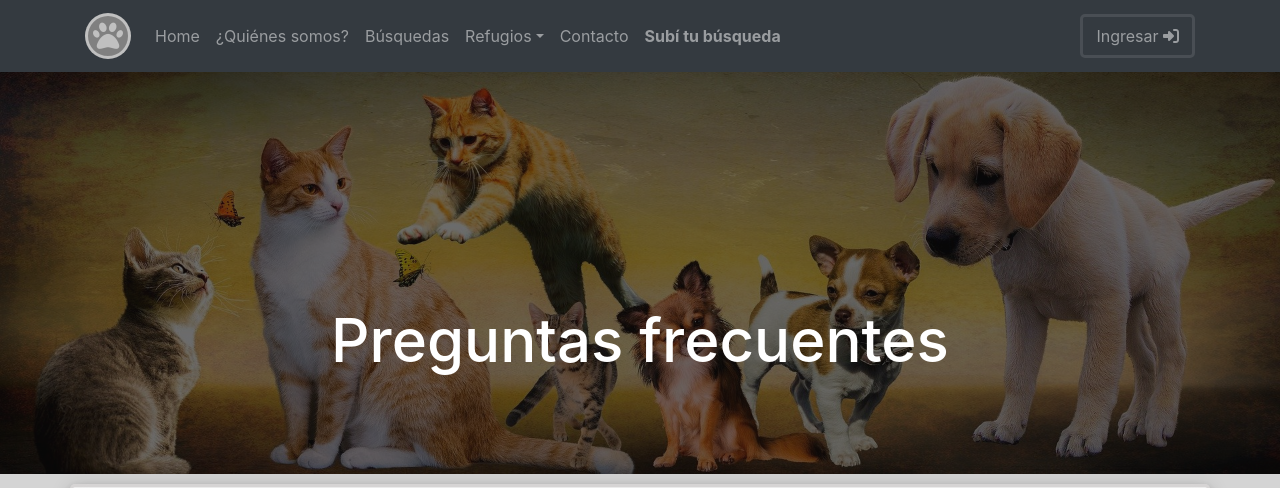
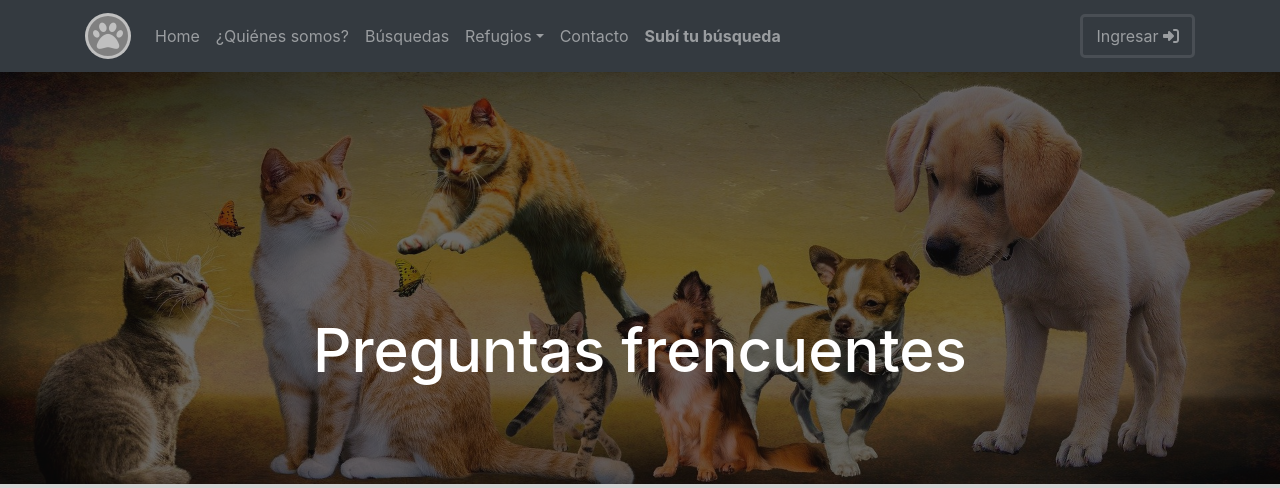
Before and after one commit to GastiC/WebMascotas, a Django app: page /preguntas_frecuentes/ in a window 1280 px wide. Shown: the top 488 px of the page. Run offline with Django 3.2, Linux system fonts and the light colour scheme; some libraries are stand-ins or nearby versions; grey boxes are pictures that could not be loaded.

Commit message:
Cambios en el banner

```diff
--- a/principal/static/principal/css/styles.css
+++ b/principal/static/principal/css/styles.css
@@ -143,19 +143,19 @@ a:hover{
 #div_id_email_newsletter label{
     display: none;
 }
-.imagen_banner {
-    width: 100%;
-    background-repeat:no-repeat;
-    max-height: 500px;
-}
-
-
 .imagen_banner2 {
     width: 100%;
     height: 650px;
     background-repeat:no-repeat;
     background-size: cover;
     position: absolute;
+}
+
+/*
+.imagen_banner {
+    width: 100%;
+    background-repeat:no-repeat;
+    max-height: 500px;
 }
 
 .contenedor_imagen{
@@ -171,6 +171,51 @@ a:hover{
 
 }
 
+.texto_banner{
+    width: 100%;
+    color: white;
+    padding-top: 20%;
+    font-weight: 500;
+    position: relative;
+    font-size: 60px;
+} */
+
+.imagen_banner {
+    background-repeat:no-repeat;
+    max-height: 500px;
+    width: 100%;
+    position: relative;
+    display: flex;
+    align-items: stretch;
+
+}
+
+.contenedor_imagen{
+    display: flex;
+    align-items: stretch;
+    padding-top: 10px;
+}
+
+.texto_banner{
+    width: 100%;
+    margin-top: 20%;
+    color: white;
+    font-weight: 500;
+    position: absolute;
+    font-size: 60px;
+    flex: 1;
+    text-align: center;
+}
+
+.fondo_banner {
+    background: rgba(12, 12, 12, 0.6);
+    width: 100%;
+    position: absolute;
+    height: 100%;
+
+
+}
+
 .fondo_banner2 {
     background-color: rgba(12, 12, 12, 0.7);
     width: 100%;
@@ -178,14 +223,7 @@ a:hover{
     position: relative;
 }
 
-.texto_banner{
-    width: 100%;
-    color: white;
-    padding-top: 20%;
-    font-weight: 500;
-    position: relative;
-    font-size: 60px;
-}
+
 
 .imagen_home{
     width: 100%;
--- a/principal/static/principal/js/functions.js
+++ b/principal/static/principal/js/functions.js
@@ -144,7 +144,7 @@ function descripcion_refugio() {
 
 
 function onresize_body() {
-    //Resize del banner
+    /* //Resize del banner - Ya no es necesario
 
     let foto = document.getElementsByClassName("imagen_banner")[0];
     let fondo = document.getElementsByClassName("fondo_banner")[0];
@@ -154,7 +154,7 @@ function onresize_body() {
     } else if (window.innerWidth >= 576) {
         total = foto.clientHeight
         fondo.style.minHeight = total + "px";
-    }
+    }*/
 
     //Resize del contenedor de la foto de los refugios
 
--- a/principal/templates/principal/preguntas_frecuentes.html
+++ b/principal/templates/principal/preguntas_frecuentes.html
@@ -5,12 +5,16 @@
 
 {% block content %}
 
-<br>
-<div class="mt-4 contenedor_imagen pr-0 mb-0" >
-  <div class="text-center fondo_banner p-0">
-      <h1 class="texto_banner"> Preguntas frecuentes</h1>
+<br/>
+<div class="mt-4 contenedor_imagen pr-0 mb-3">
+  <div class="imagen_banner">
+    <img
+      src="{% static 'principal/img/429416-svetik_2560x1440.jpg' %}"
+      class="imagen_banner"
+    />
+    <div class="fondo_banner p-0"></div>
+    <h1 class="texto_banner">Preguntas frencuentes</h1>
   </div>
-<img src="{% static 'principal/img/429416-svetik_2560x1440.jpg' %}" class="imagen_banner">
 </div>
 
 <section class="preguntas_frecuentes">
```
Also changed, not shown: other parts of principal/static/principal/css/styles.css (+5 -34 lines), principal/templates/principal/contacto.html (+30 -10 lines), principal/templates/principal/informacion.html (+9 -5 lines), principal/templates/principal/informacion_refugios.html (+11 -7 lines), principal/templates/principal/quienes_somos.html (+10 -6 lines), principal/templates/principal/refugios.html (+9 -5 lines), principal/templates/principal/terminos_y_condiciones.html (+10 -5 lines), refugios/templates/refugios/adoptar_una_mascota.html (+10 -5 lines), refugios/templates/refugios/asociar_un_refugio.html (+10 -5 lines), usuarios/templates/usuarios/busquedas.html (+10 -5 lines), usuarios/templates/usuarios/subi_tu_post.html (+10 -5 lines).
